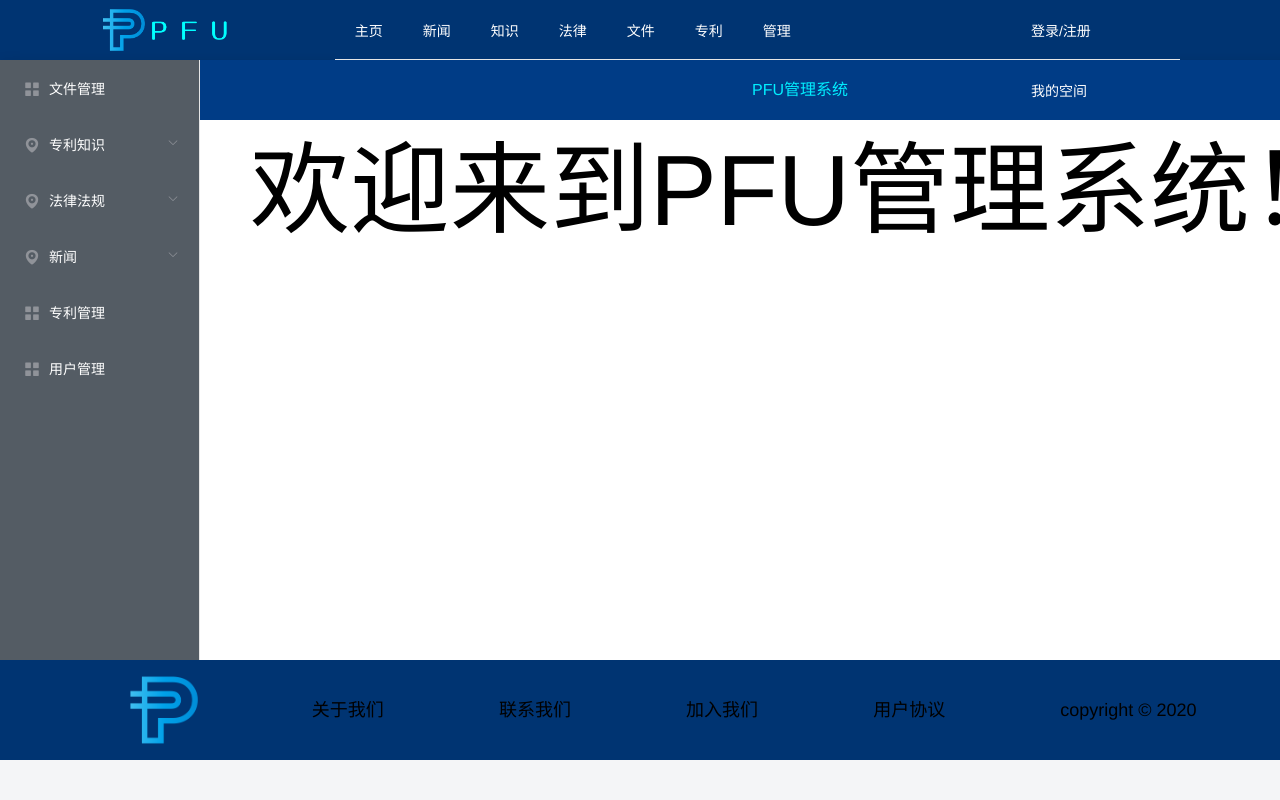
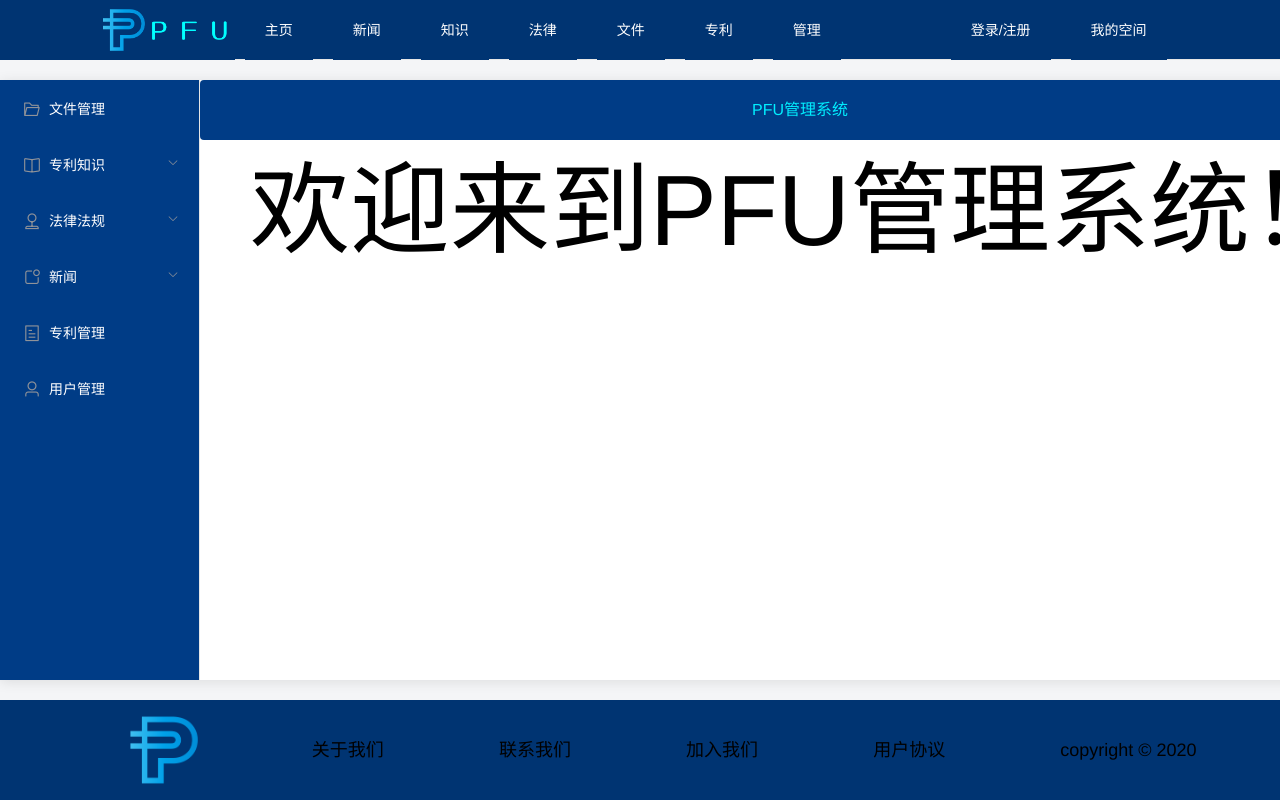
Before and after one commit to MantaYi/patent_web, a Vue app in the folder client/: page /manage in a window 1280 px wide. Shown: the top 800 px of the page. Built offline with nearby package versions, Linux system fonts and the light colour scheme.

Commit message:
导航栏优化

```diff
--- a/client/src/component/HeaderComponent.vue
+++ b/client/src/component/HeaderComponent.vue
@@ -1,50 +1,25 @@
 <template>
   <div class="header">
-    <img src="../assets/logo.png" alt="patent for you" height="50px" class="left" />
+    <img src="../assets/logo.png" alt="patent for you" height="50px" />
     <el-menu
       :default-active="activeIndex2"
-      class="el-menu-demo center"
+      class="el-menu-demo header-nav"
       mode="horizontal"
       @select="handleSelect"
+      background-color="#003472"
       text-color="#fff"
       active-text-color="#ffd04b"
+      router
     >
-      <el-menu-item index="1">
-        <router-link to="/">主页</router-link>
-      </el-menu-item>
-      <el-menu-item index="2">
-        <router-link to="/news">新闻</router-link>
-      </el-menu-item>
-      <el-menu-item index="3">
-        <router-link to="/knowledge">知识</router-link>
-      </el-menu-item>
-      <el-menu-item index="4">
-        <router-link to="/law">法律</router-link>
-      </el-menu-item>
-      <el-menu-item index="5">
-        <router-link to="/file">文件</router-link>
-      </el-menu-item>
-      <el-menu-item index="6">
-        <router-link to="/patent">专利</router-link>
-      </el-menu-item>
-      <el-menu-item index="7">
-        <router-link to="/manage">管理</router-link>
-      </el-menu-item>
-    </el-menu>
-    <el-menu
-      :default-active="activeIndex2"
-      class="el-menu-demo right"
-      mode="horizontal"
-      @select="handleSelect"
-      text-color="#fff"
-      active-text-color="#ffd04b"
-    >
-      <el-menu-item index="1">
-        <router-link to="/login">登录/注册</router-link>
-      </el-menu-item>
-      <el-menu-item index="2">
-        <router-link to="/space">我的空间</router-link>
-      </el-menu-item>
+      <el-menu-item index="/">主页</el-menu-item>
+      <el-menu-item index="/news">新闻</el-menu-item>
+      <el-menu-item index="/knowledge">知识</el-menu-item>
+      <el-menu-item index="/law">法律</el-menu-item>
+      <el-menu-item index="/file">文件</el-menu-item>
+      <el-menu-item index="/patent">专利</el-menu-item>
+      <el-menu-item index="/manage">管理</el-menu-item>
+      <el-menu-item index="/login">登录/注册</el-menu-item>
+      <el-menu-item index="/space">我的空间</el-menu-item>
     </el-menu>
   </div>
 </template>
@@ -57,26 +32,20 @@
   background-color: #003472;
   display: flex;
   justify-content: space-between;
+  overflow: hidden;
   img {
     margin-top: 5px;
     margin-left: 100px;
   }
-  .el-menu {
-    background-color: #003472;
-    color: #fff;
-  }
-  .left {
-    float: left;
-  }
-  .center {
-    float: left;
-    width: 800px;
-    margin-left: 100px;
-  }
-  .right {
-    float: right;
-    width: 200px;
-    margin-right: 100px;
+  .header-nav {
+    width: 1200px;
+    li {
+      margin: 0 10px;
+      text-align: center;
+      &:nth-child(7) {
+        margin-right: 100px;
+      }
+    }
   }
 }
 </style>
--- a/client/src/views/manageViews/ManageView.vue
+++ b/client/src/views/manageViews/ManageView.vue
@@ -7,50 +7,51 @@
           class="el-menu-vertical-demo"
           @open="handleOpen"
           @close="handleClose"
-          background-color="#545c64"
+          background-color="#003c86"
           text-color="#fff"
           active-text-color="#ffd04b"
+          router
         >
-          <el-menu-item index="1">
-            <i class="el-icon-menu"></i>
+          <el-menu-item index="/manage/file">
+            <i class="el-icon-folder-opened"></i>
             <span slot="title">文件管理</span>
           </el-menu-item>
           <el-submenu index="2">
             <template slot="title">
-              <i class="el-icon-location"></i>
+              <i class="el-icon-reading"></i>
               <span>专利知识</span>
             </template>
             <el-menu-item-group>
-              <el-menu-item index="2-1">专利知识管理</el-menu-item>
-              <el-menu-item index="2-2">专利知识增加</el-menu-item>
+              <el-menu-item index="/manage/knowledge">专利知识管理</el-menu-item>
+              <el-menu-item index="/manage/knowledgeAdd">专利知识增加</el-menu-item>
             </el-menu-item-group>
           </el-submenu>
           <el-submenu index="3">
             <template slot="title">
-              <i class="el-icon-location"></i>
+              <i class="el-icon-coordinate"></i>
               <span>法律法规</span>
             </template>
             <el-menu-item-group>
-              <el-menu-item index="3-1">法律法规管理</el-menu-item>
-              <el-menu-item index="3-2">法律法规增加</el-menu-item>
+              <el-menu-item index="/manage/law">法律法规管理</el-menu-item>
+              <el-menu-item index="/manage/lawAdd">法律法规增加</el-menu-item>
             </el-menu-item-group>
           </el-submenu>
           <el-submenu index="4">
             <template slot="title">
-              <i class="el-icon-location"></i>
+              <i class="el-icon-news"></i>
               <span>新闻</span>
             </template>
             <el-menu-item-group>
-              <el-menu-item index="4-1">新闻管理</el-menu-item>
-              <el-menu-item index="4-2">新闻增加</el-menu-item>
+              <el-menu-item index="/manage/news">新闻管理</el-menu-item>
+              <el-menu-item index="/manage/newsAdd">新闻增加</el-menu-item>
             </el-menu-item-group>
           </el-submenu>
-          <el-menu-item index="5">
-            <i class="el-icon-menu"></i>
+          <el-menu-item index="/manage/patent">
+            <i class="el-icon-tickets"></i>
             <span slot="title">专利管理</span>
           </el-menu-item>
-          <el-menu-item index="6">
-            <i class="el-icon-menu"></i>
+          <el-menu-item index="/manage/user">
+            <i class="el-icon-user"></i>
             <span slot="title">用户管理</span>
           </el-menu-item>
         </el-menu>
@@ -69,8 +70,10 @@
   height: 600px;
   background-color: #fff;
   box-shadow: 0 2px 12px 0 rgba(0, 0, 0, 0.1);
-  margin: 0 auto;
+  margin: 20px auto;
   .el-header {
+    width: 1200px;
+    border-radius: 4px;
     background-color: #003c86;
     color: rgb(0, 238, 255);
     text-align: center;
```
